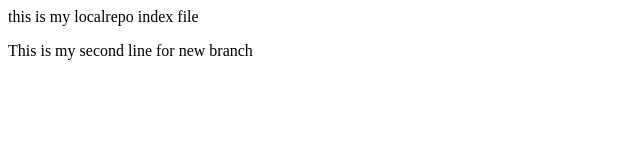
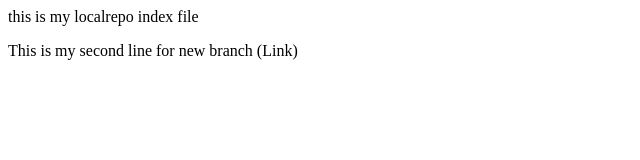
Before and after one commit to Rikbanerjee222/adi-test-2, a plain HTML site: page index.html in a window 1280 px wide. Shown: the full height of the page, 0-640 px from the left. Drawn offline with Linux system fonts and the light colour scheme.

Commit message:
add link

```diff
--- a/index.html
+++ b/index.html
@@ -1,2 +1,2 @@
 <p>this is my localrepo index file</p>
-<p>This is my second line for new branch</p>
+<p>This is my second line for new branch (Link)</p>
```
